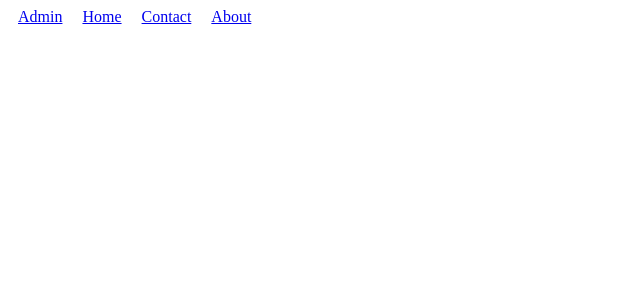
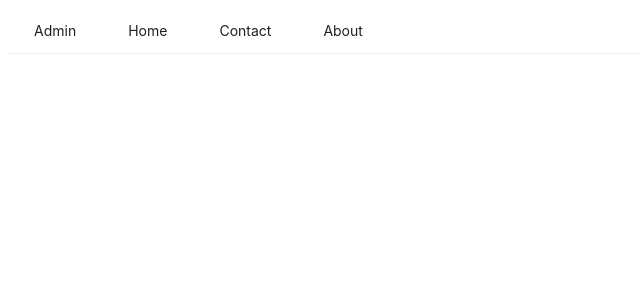
Before and after one commit to yaliyev/react-routing-app, a React (Vite) app in the folder react-routing-application/: page / in a window 1280 px wide. Shown: the top 300 px of the page, without its empty margins (0-640 px from the left). Built offline with nearby package versions, Linux system fonts and the light colour scheme.

Commit message:
antd navbar and route links

```diff
--- a/react-routing-application/package.json
+++ b/react-routing-application/package.json
@@ -10,6 +10,7 @@
     "preview": "vite preview"
   },
   "dependencies": {
+    "antd": "^5.11.5",
     "react": "^18.2.0",
     "react-dom": "^18.2.0",
     "react-router-dom": "^6.20.0"
--- a/react-routing-application/src/App.jsx
+++ b/react-routing-application/src/App.jsx
@@ -5,12 +5,14 @@ import Home from './components/Home'
 import Admin from './components/Admin'
 import Contact from './components/Contact'
 import About from './components/About'
+import Navbar from './components/Navbar'
 
 function App() {
 
 
   return (
     <>
+    <Navbar/>
      <Routes>
       <Route path="/" element={<Home/>} />
       <Route path="/admin" element={<Admin/>} />
--- a/react-routing-application/src/components/Home.jsx
+++ b/react-routing-application/src/components/Home.jsx
@@ -1,12 +1,9 @@
 import React from 'react'
-import { Link } from 'react-router-dom'
+
 const Home = () => {
   return (
     <>
-    <Link style={{display:'inline-block',marginInline:'10px'}} to={"/admin"}>Admin</Link>
-    <Link style={{display:'inline-block',marginInline:'10px'}} to={"/"}>Home</Link>
-    <Link style={{display:'inline-block',marginInline:'10px'}} to={"/contact"}>Contact</Link>
-    <Link style={{display:'inline-block',marginInline:'10px'}} to={"/about"}>About</Link>
+
     </>
   )
 }
--- /dev/null
+++ b/react-routing-application/src/components/Navbar.jsx
@@ -0,0 +1,36 @@
+import React from 'react'
+import { Link } from 'react-router-dom'
+import { Menu } from 'antd';
+const Navbar = () => {
+
+    const items = [
+        {
+            label: (
+                <Link style={{ display: 'inline-block', marginInline: '10px' }} to={"/admin"}>Admin</Link>
+            )
+        },
+        {
+            label: (
+                <Link style={{ display: 'inline-block', marginInline: '10px' }} to={"/"}>Home</Link>
+            )
+        },
+        {
+            label: (
+                <Link style={{ display: 'inline-block', marginInline: '10px' }} to={"/contact"}>Contact</Link>
+            )
+        },
+        {
+            label: (
+                <Link style={{ display: 'inline-block', marginInline: '10px' }} to={"/about"}>About</Link>
+            )
+        }
+    ];
+
+    return (
+        <>
+            <Menu mode="horizontal" items={items} />
+        </>
+    )
+}
+
+export default Navbar
```
Also changed, not shown: 1 other file (tests, documents, lock files or other folders).
